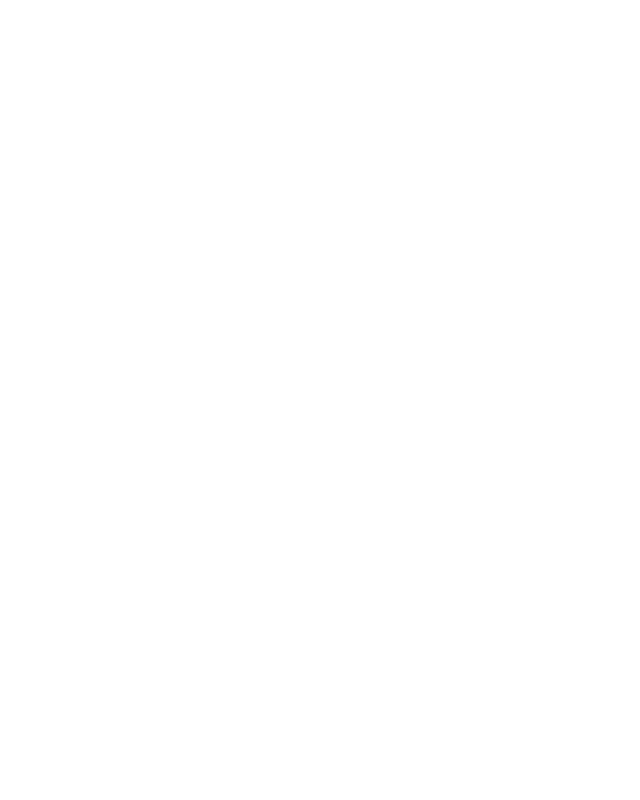
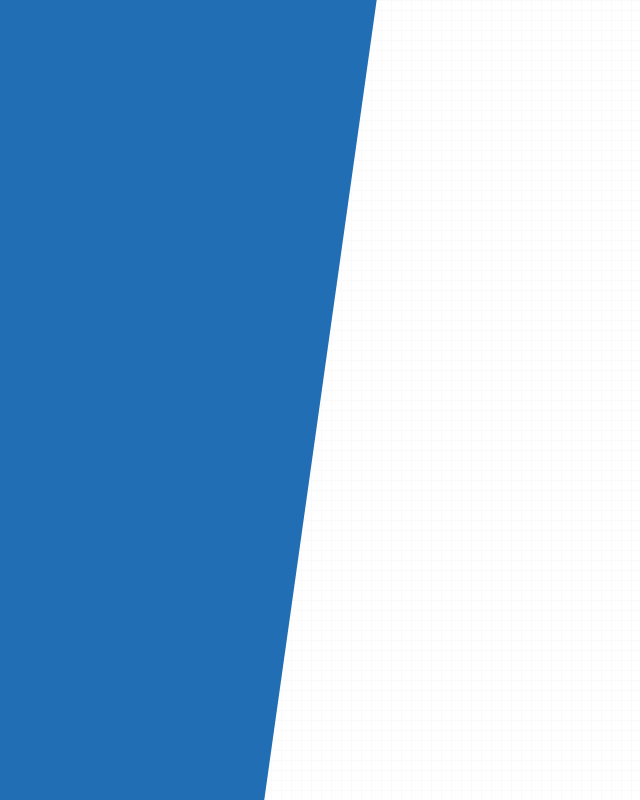
Before and after one commit to MatthieuJnon/railway-editor, a React (Create React App) app: page / in a window 1280 px wide. Shown: the top 800 px of the page, without its empty margins (259-899 px from the left). Built offline with nearby package versions, Linux system fonts and the light colour scheme.

Commit message:
Added a main menu panel

```diff
--- a/src/App.js
+++ b/src/App.js
@@ -1,8 +1,12 @@
+import GlobalStyle, { theme } from 'theme/globalStyle'
 import React, { Component } from 'react'
 import { Provider } from 'react-redux'
 import { createStore } from 'redux'
+import 'res/stylesheet/main.css'
 import reducer from 'reducer'
-import 'res/stylesheet/main.css'
+import StartMenu from 'components/StartMenu'
+import { ThemeProvider } from 'styled-components'
+
 require('dotenv').config()
 
 const store = createStore(reducer)
@@ -10,11 +14,13 @@ const store = createStore(reducer)
 class App extends Component {
   render() {
     return (
-      <React.StrictMode>
-        <Provider store={store}>
-          <div className="App" />
-        </Provider>
-      </React.StrictMode>
+        <ThemeProvider theme={theme}>
+          <Provider store={store}>
+            <GlobalStyle />
+
+            <StartMenu />
+          </Provider>
+        </ThemeProvider>
     )
   }
 }
--- /dev/null
+++ b/src/components/StartMenu/index.js
@@ -0,0 +1,20 @@
+import React, { Component } from 'react'
+import styled from 'styled-components'
+
+const Background = styled.div`
+  height: 200vh;
+  width: 55vw;
+  transform: rotate(8deg);
+  background-color: ${props => props.theme.primary};
+  position: absolute;
+  top: -50vh;
+  left: -10vw;
+`
+
+class MainMenu extends Component {
+  render() {
+    return <Background />
+  }
+}
+
+export default MainMenu
--- /dev/null
+++ b/src/theme/globalStyle.js
@@ -0,0 +1,18 @@
+import { createGlobalStyle } from 'styled-components'
+
+export default createGlobalStyle`
+  body {
+    background-size: 10px 10px;
+    background-image: linear-gradient(to right, ${props =>
+      props.theme.backgroundColor} 1px, transparent 1px),
+      linear-gradient(to bottom, ${props =>
+        props.theme.backgroundColor} 1px, transparent 1px);
+  }
+`
+export const theme = {
+  primary: '#216eb4',
+  textPrimary: '#e8f2ff',
+  textSecondary: '#b6d8ff',
+  backgroundColor: '#fafafa',
+  fontFamily: 'MontserratRegular',
+}
```
Also changed, not shown: jsconfig.json (added, +8 -0 lines), public/electron.js (+30 -30 lines).
